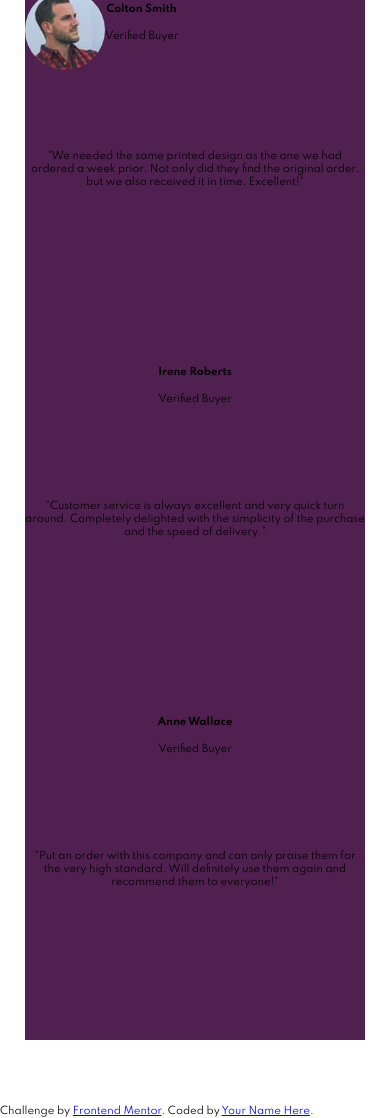
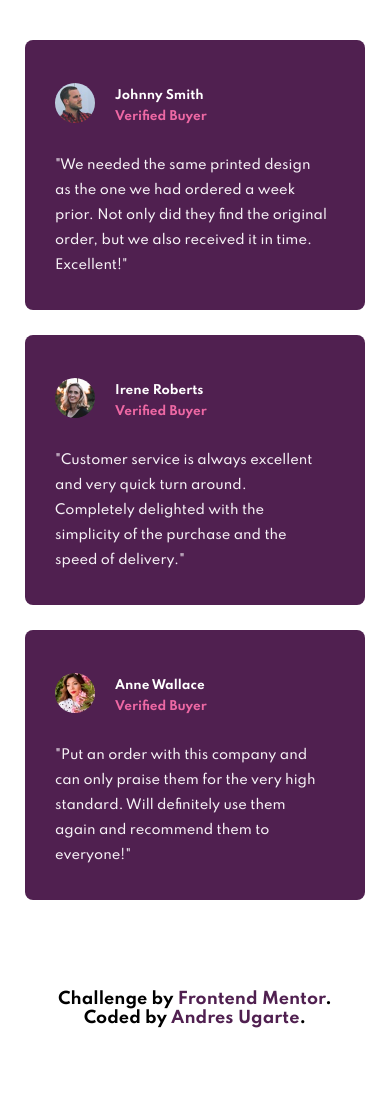
Before and after one commit to AndresUg98/Social-proof-section, a plain HTML site: page index.html in a window 390 px wide. Shown: the part 625-1743 px from the top of the page. After the commit the page ends 1678 px from the top, so only its background shows below. Drawn offline with Linux system fonts and the light colour scheme.

Commit message:
Mobile version is finished, Desktop version it's still missing

```diff
--- a/index.html
+++ b/index.html
@@ -70,47 +70,59 @@
 
         <div class="card-container">
           <div class="person-info">
-            <div>
+            <div class="profile-image">
               <img src="./images/image-colton.jpg" alt="">
             </div>
-            <div>
-              <h4>Colton Smith </h4>
+
+            <div class="person-name">
+              <h4>Johnny Smith </h4>
               <p>Verified Buyer</p>
             </div>
 
           </div>
 
-          <p>"We needed the same printed design as the one we had ordered a week prior.
+          <p class="card-text">"We needed the same printed design as the one we had ordered a week prior.
             Not only did they find the original order, but we also received it in time.
             Excellent!"</p>
         </div>
 
         <div class="card-container">
-          <div>
-            <div>
-              <img src="" alt="">
+          <div class="person-info">
+            <div class="profile-image">
+              <img src="./images/image-irene.jpg" alt="">
             </div>
-            <h4>Irene Roberts</h4>
-            <p>Verified Buyer</p>
+
+            <div class="person-name">
+              <h4>Irene Roberts </h4>
+              <p>Verified Buyer</p>
+            </div>
+
           </div>
 
-         <p>"Customer service is always excellent and very quick turn around. Completely
-          delighted with the simplicity of the purchase and the speed of delivery."</p>
+          <p class="card-text">
+            "Customer service is always excellent and very quick turn around. Completely
+            delighted with the simplicity of the purchase and the speed of delivery."
+          </p>
         </div>
 
         <div class="card-container">
-          <div class="name-card">
-            <div>
-              <img src="" alt="">
+          <div class="person-info">
+            <div class="profile-image">
+              <img src="./images/image-anne.jpg" alt="">
             </div>
-            <h4>Anne Wallace</h4>
-            <p>Verified Buyer</p>
+
+            <div class="person-name">
+              <h4>Anne Wallace </h4>
+              <p>Verified Buyer</p>
+            </div>
+
           </div>
 
-         <p>"Put an order with this company and can only praise them for the very high
-          standard. Will definitely use them again and recommend them to everyone!"</p>
+          <p class="card-text">
+            "Put an order with this company and can only praise them for the very high
+            standard. Will definitely use them again and recommend them to everyone!"
+          </p>
         </div>
-
 
 
 
@@ -124,7 +136,7 @@
       Challenge by
       <a href="https://www.frontendmentor.io?ref=challenge" target="_blank"
         >Frontend Mentor</a
-      >. Coded by <a href="#">Your Name Here</a>.
+      >. Coded by <a href="#">Andres Ugarte</a>.
     </div>
   </body>
 </html>
--- a/styles/style.css
+++ b/styles/style.css
@@ -5,8 +5,15 @@
 body{
     margin: 0%;
     font-family: 'Spartan', sans-serif;
-    font-size: 62.5%;
+    display: flex;
+    flex-direction: column;
+    align-items: center;
+    text-align: center;
 
+}
+
+a{
+    text-decoration: none;
 }
 
 .main-container{
@@ -63,17 +70,78 @@ body{
     color: hsl(300, 43%, 22%);
 }
 
+.review-container{
+    margin-top: 50px;
+    display: flex;
+    flex-direction: column;
+
+}
+
 .card-container{
     display: grid;
     grid-template-columns: 340px;
-    grid-template-rows: 150px 200px;
+    grid-template-rows: 100px 170px;
+    justify-content: center;
+    text-align: left;
+    margin-bottom: 25px;
+    border-radius: 8px;
     background-color: hsl(300, 43%, 22%);
+
+
 }
+
 
 .person-info{
     display: flex;
+    padding: 30px 0 0 30px;
+    align-items: center;
+    font-weight: bold;
+    font-size: 12px;
 }
 
 .person-info div img{
+    width: 40px;
+    height: 40px;
     border-radius: 100%;
 }
+
+.person-info div:nth-child(2){
+
+    margin-left: 20px;
+}
+
+.person-info div:nth-child(2) h4{
+
+    color: white;
+    margin-bottom: 0;
+}
+
+.person-info p{
+    color:  hsl(333, 80%, 67%);
+    margin-top: 7px;
+}
+
+.card-text {
+    font-weight: 500;
+    font-size: 13px;
+    line-height: 25px;
+    padding: 0px 38px 15px 30px;
+    color: hsl(300, 24%, 96%)
+
+}
+
+.attribution{
+    font-weight: bold;
+    width: 80%;
+    margin-bottom: 25px;
+}
+
+.attribution a{
+
+    color:hsl(300, 43%, 22%);
+
+}
+
+@media (min-width:640px) {
+
+}
```
